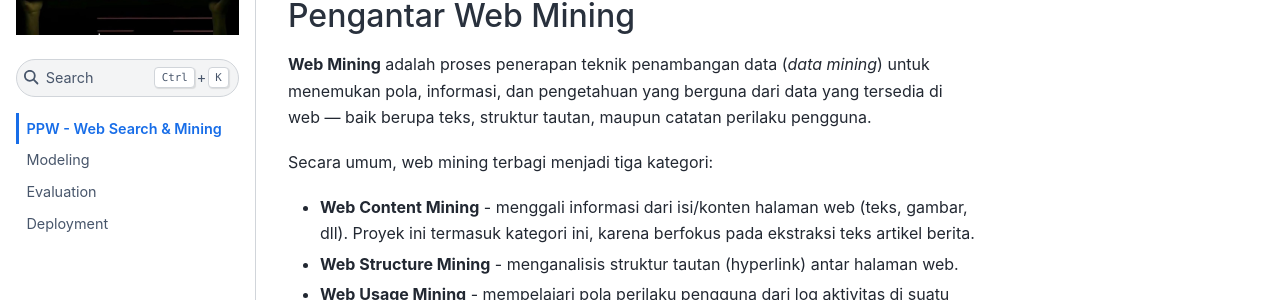
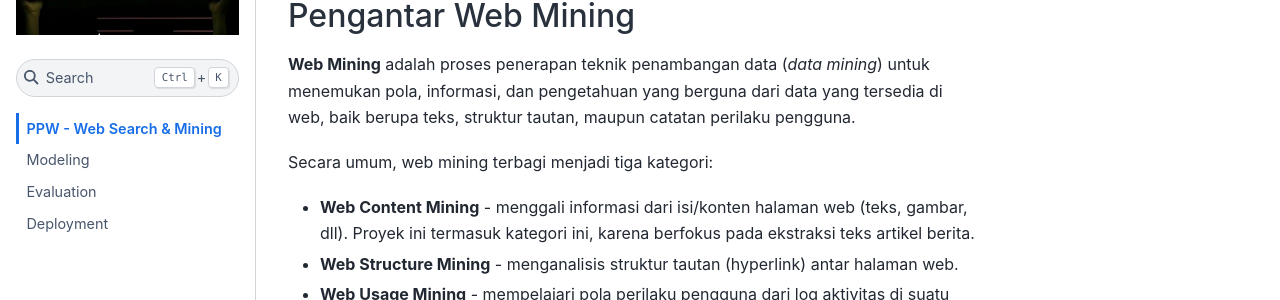
Before and after one commit to haninhammoud01/ppw, a Jupyter Book: the page built from intro.md, in a window 1280 px wide and 900 px high, scrolled down 470 px. Shown: the part 206-506 px from the top of the window. Built offline with Jupyter Book 1.0.4 settings and Sphinx 7.4.7 and the Sphinx Book theme 1.1.4, drawn with Linux system fonts in a browser that asks for light colours; pages that are not in the unit, such as notebooks, are missing from menus.

```diff
--- a/intro.md
+++ b/intro.md
@@ -20,7 +20,7 @@ Dokumentasi ini disusun untuk tugas mata kuliah **Pencarian dan Penambangan Web
 
 ## Pengantar Web Mining
 
-**Web Mining** adalah proses penerapan teknik penambangan data (*data mining*) untuk menemukan pola, informasi, dan pengetahuan yang berguna dari data yang tersedia di web — baik berupa teks, struktur tautan, maupun catatan perilaku pengguna.
+**Web Mining** adalah proses penerapan teknik penambangan data (*data mining*) untuk menemukan pola, informasi, dan pengetahuan yang berguna dari data yang tersedia di web, baik berupa teks, struktur tautan, maupun catatan perilaku pengguna.
 
 Secara umum, web mining terbagi menjadi tiga kategori:
 
```
